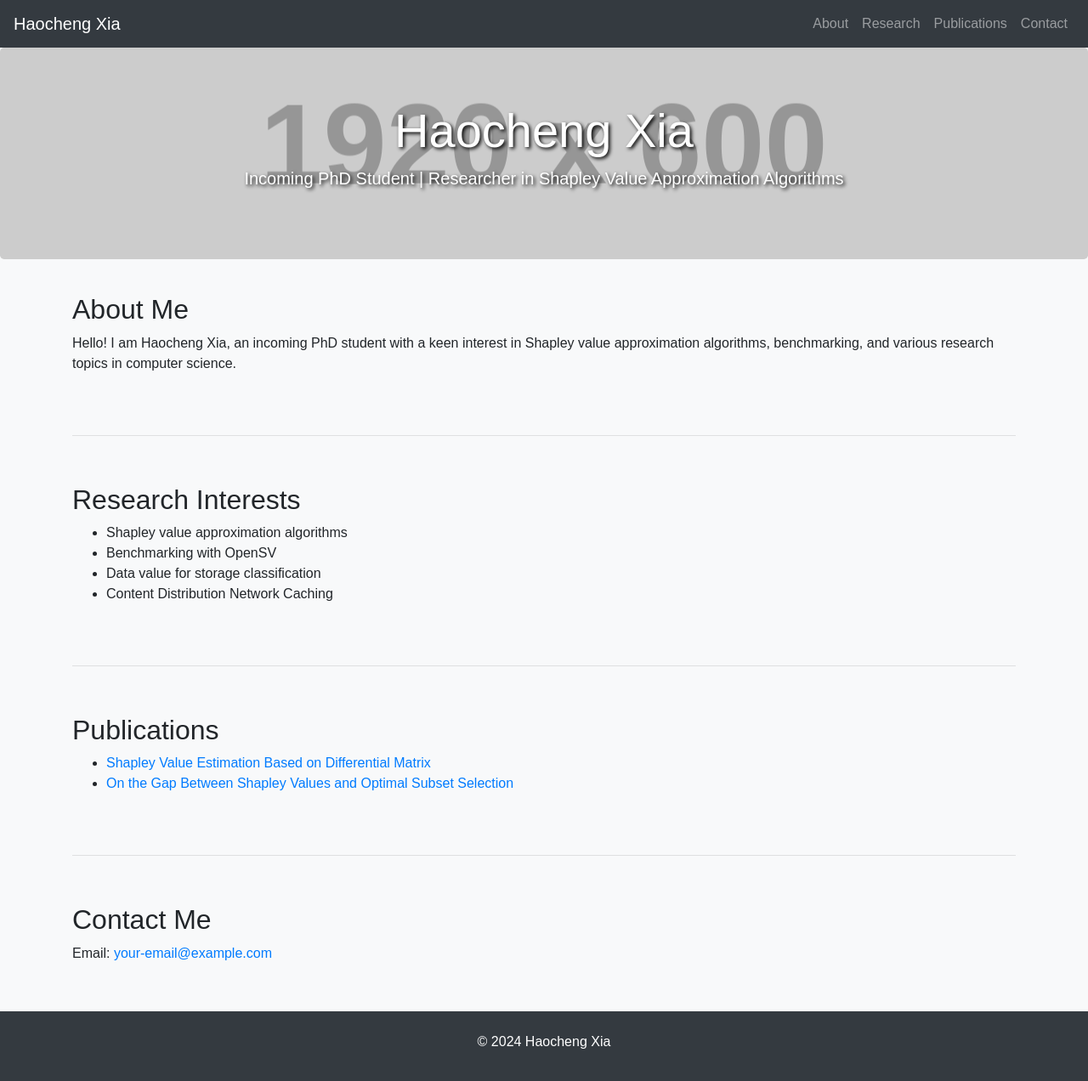
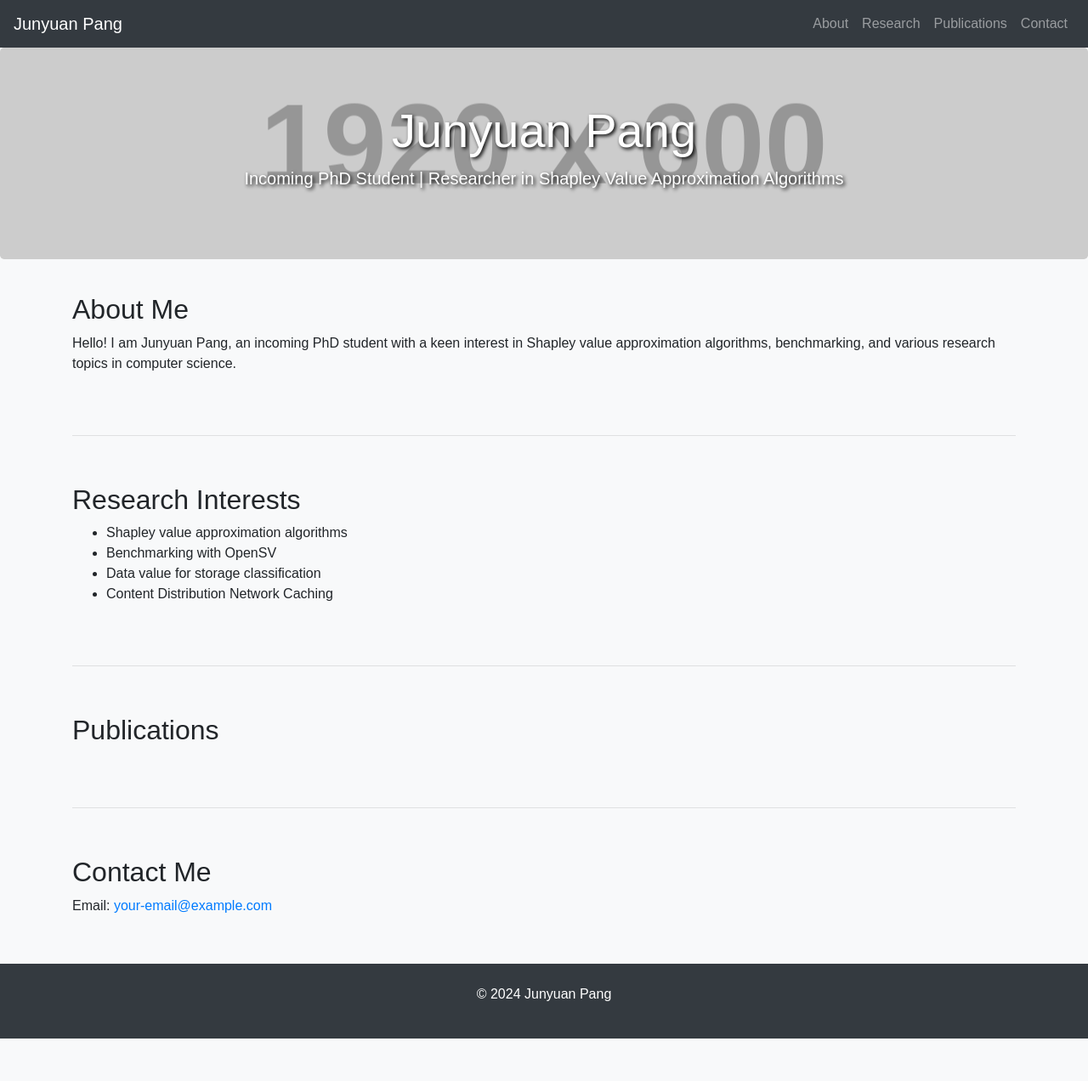
Before and after one commit to JPang0625/JPang0624.github.io, a plain HTML site: page index.html in a window 1280 px wide. Shown: the whole page at 85% size. After the commit the page ends 1222 px from the top, so only its background shows below. Drawn offline with nearby package versions, Linux system fonts and the light colour scheme; placeholder pictures from the web are drawn by us; a script that the page names is missing.

Commit message:
Update index.html

```diff
--- a/index.html
+++ b/index.html
@@ -3,13 +3,13 @@
 <head>
     <meta charset="UTF-8">
     <meta name="viewport" content="width=device-width, initial-scale=1.0">
-    <title>Haocheng Xia's Personal Homepage</title>
+    <title>Junyuan Pang's Personal Homepage</title>
     <link rel="stylesheet" href="https://maxcdn.bootstrapcdn.com/bootstrap/4.5.2/css/bootstrap.min.css">
     <link rel="stylesheet" href="styles.css">
 </head>
 <body>
     <nav class="navbar navbar-expand-md navbar-dark bg-dark">
-        <a class="navbar-brand" href="#">Haocheng Xia</a>
+        <a class="navbar-brand" href="#">Junyuan Pang</a>
         <button class="navbar-toggler" type="button" data-toggle="collapse" data-target="#navbarNav">
             <span class="navbar-toggler-icon"></span>
         </button>
@@ -24,14 +24,14 @@
     </nav>
 
     <header class="jumbotron text-center">
-        <h1 class="display-4">Haocheng Xia</h1>
+        <h1 class="display-4">Junyuan Pang</h1>
         <p class="lead">Incoming PhD Student | Researcher in Shapley Value Approximation Algorithms</p>
     </header>
 
     <div class="container">
         <section id="about">
             <h2>About Me</h2>
-            <p>Hello! I am Haocheng Xia, an incoming PhD student with a keen interest in Shapley value approximation algorithms, benchmarking, and various research topics in computer science.</p>
+            <p>Hello! I am Junyuan Pang, an incoming PhD student with a keen interest in Shapley value approximation algorithms, benchmarking, and various research topics in computer science.</p>
         </section>
         <hr>
         <section id="research">
@@ -47,8 +47,6 @@
         <section id="publications">
             <h2>Publications</h2>
             <ul>
-                <li><a href="#">Shapley Value Estimation Based on Differential Matrix</a></li>
-                <li><a href="#">On the Gap Between Shapley Values and Optimal Subset Selection</a></li>
                 <!-- Add more publications as needed -->
             </ul>
         </section>
@@ -60,7 +58,7 @@
     </div>
 
     <footer class="text-center bg-dark text-white py-4">
-        <p>&copy; 2024 Haocheng Xia</p>
+        <p>&copy; 2024 Junyuan Pang</p>
     </footer>
 
     <script src="https://code.jquery.com/jquery-3.5.1.slim.min.js"></script>
```
